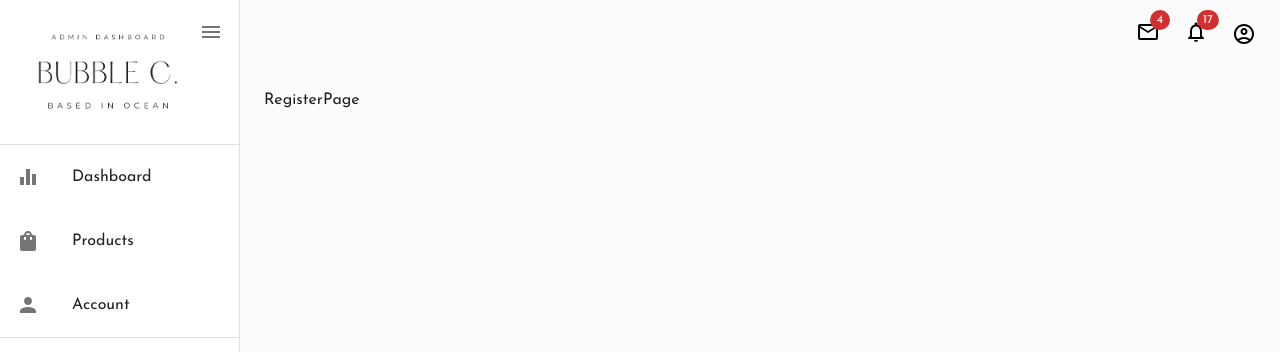
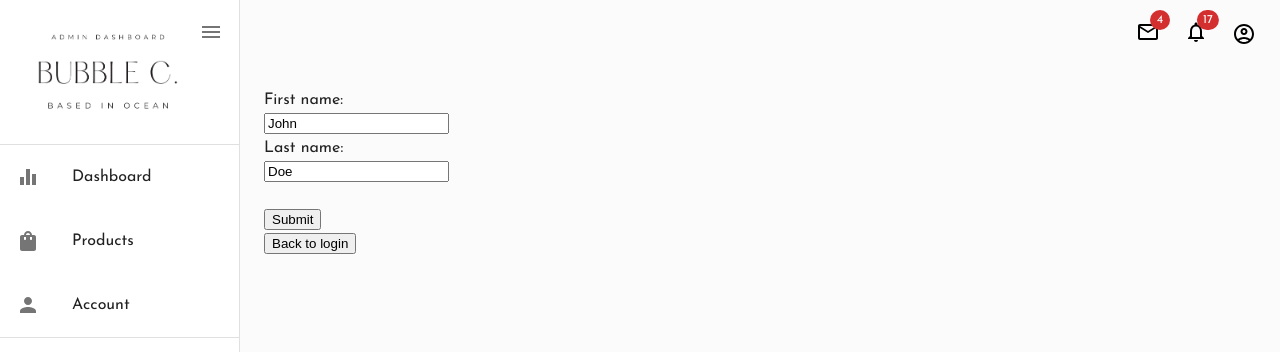
Before and after one commit to Bubblecrown/Admin-Dashboard-React, a React (Create React App) app: page /register in a window 1280 px wide. Shown: the top 352 px of the page. Built offline with nearby package versions, Linux system fonts and the light colour scheme.

Commit message:
add: sample form

```diff
--- a/src/components/pages/RegisterPage/RegisterPage.tsx
+++ b/src/components/pages/RegisterPage/RegisterPage.tsx
@@ -1,3 +1,4 @@
+import { FormLabel } from "@mui/material";
 import * as React from "react";
 import { useNavigate } from "react-router-dom";
 
@@ -7,7 +8,35 @@
 
 const RegisterPage: React.FC<any> = () => {
   const navGate = useNavigate();
-  return <div>RegisterPage</div>;
+  return (
+    <div>
+      <form
+        onSubmit={(e) => {
+          e.preventDefault();
+          alert("Submitted");
+        }}
+      >
+        <label>First name:</label>
+        <br />
+        <input type="text" id="fname" name="fname" value="John" />
+        <br />
+        <label>Last name:</label>
+        <br />
+        <input type="text" id="lname" name="lname" value="Doe" />
+        <br />
+        <br />
+        <input type="submit" value="Submit" />
+      </form>
+      <button
+        onClick={() => {
+          // กลับไปหน้าก่อนหน้า
+          navGate(-1);
+        }}
+      >
+        Back to login
+      </button>
+    </div>
+  );
 };
 
 export default RegisterPage;
```
Also changed, not shown: src/components/pages/LoginPage/LoginPage.tsx (+12 -1 lines).
